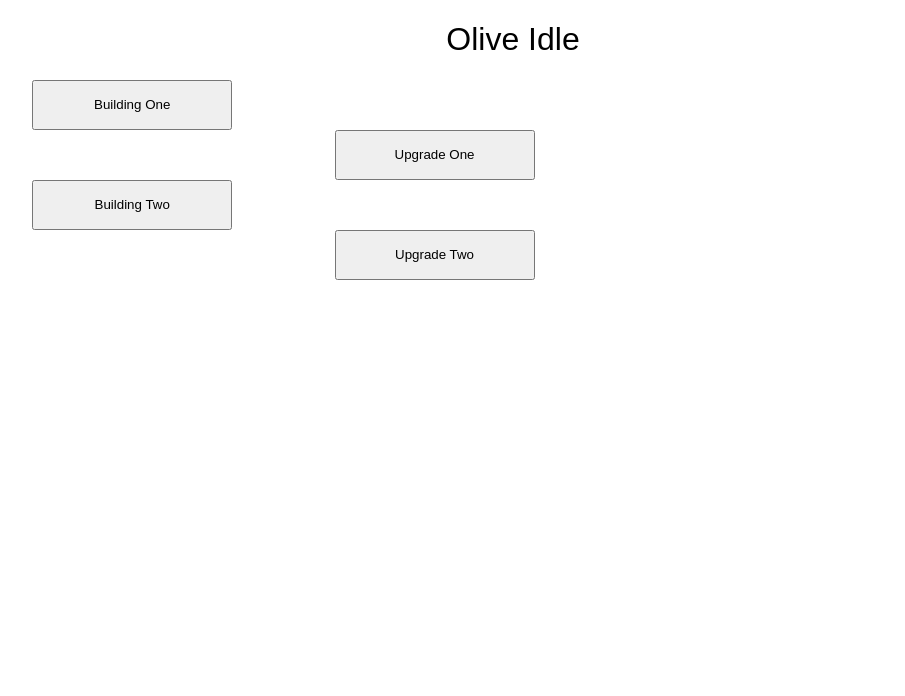
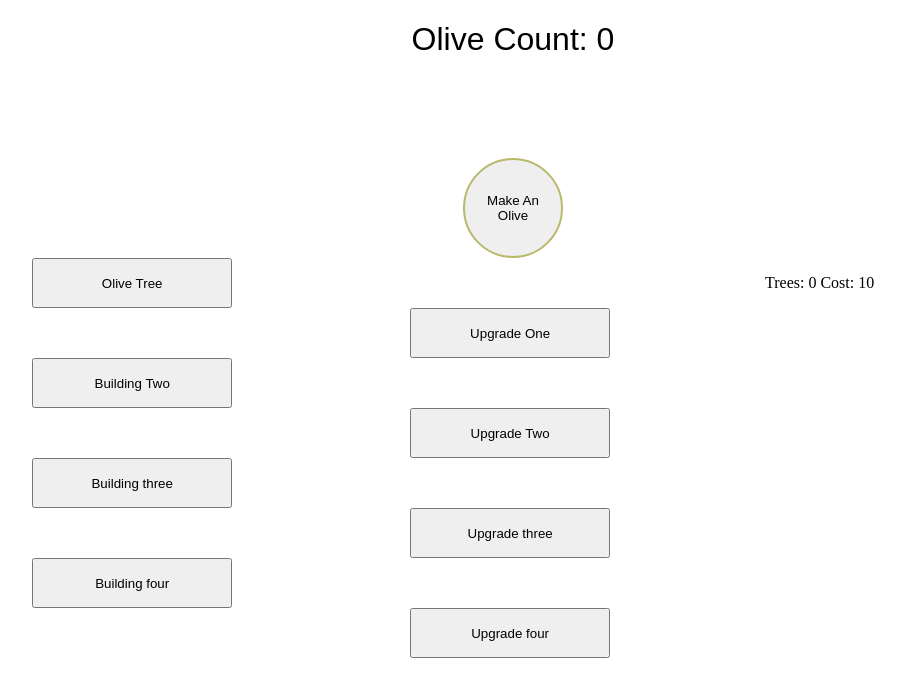
Before and after one commit to T-Trojanowski/idle-game, a plain HTML site: page index.html in a window 1280 px wide. Shown: the whole page, without its empty margins (127-1032 px from the left). Drawn offline with Linux system fonts and the light colour scheme.

Commit message:
the numbers go up now

```diff
--- a/index.html
+++ b/index.html
@@ -4,33 +4,27 @@
     <head>
         <meta charset="utf-8">
 
-        <title>Blank template</title>
+        <title>Olive Idle</title>
 
         <!-- Load external CSS styles -->
         <link rel="stylesheet" href="styles.css">
 
     </head>
     <style>
-        .button1 {
-        height:50px;width:200px;
-        margin-left: 4cm;
-        margin-right: 12cm;
-        }
-        .button2 {
-        height:50px;width:200px;
-        margin-left: 12cm;
-        margin-right: 4cm;
-        }
 
     </style>
 
+
     <body>
 
-        <h1>Olive Idle</h1>
+        <h1>Olive Count: <span id="olives">0</span> </h1>
+        <div style="text-align:center;">
+            <button onclick="OliveClick(1)"; class="oliveButton">Make An Olive</button>
+        </div>
 
-
-        <button class="button1">Building One</button>
-
+        <button onClick="buyTree()"; class="button1">Olive Tree</button>
+        Trees: <span id="trees">0</span>
+        Cost: <span id="treeCost">10</span>
         <button class="button2">Upgrade One</button>
 
         <div></div>
@@ -38,11 +32,19 @@
 
         <button class="button2">Upgrade Two</button>
 
+        <div></div>
+        <button class="button1">Building three</button>
+
+        <button class="button2">Upgrade three</button>
+
+        <div></div>
+        <button class="button1">Building four</button>
+
+        <button class="button2">Upgrade four</button>
 
 
         <!-- Load external JavaScript -->
-        <script src="scripts.js"></script>
-
+        <script type ="text/javascript" src="scripts.js"></script>
     </body>
 
 </html>
--- /dev/null
+++ b/scripts.js
@@ -0,0 +1,25 @@
+
+var olives = 0;
+var trees = 0;
+var treeCost = 10;
+
+function OliveClick(number){
+    olives = olives + number;
+    document.getElementById("olives").innerHTML = olives;
+};
+
+function buyTree(){
+    treeCost = Math.floor(10 * Math.pow(1.1,trees));
+    if(olives >= treeCost){
+        trees = trees + 1;
+        olives = olives - treeCost;
+        document.getElementById('trees').innerHTML = trees;
+        document.getElementById('olives').innerHTML = olives;
+    };
+    var nextCost = Math.floor(10 * Math.pow(1.1,trees));
+    document.getElementById('treeCost').innerHTML = nextCost;
+};
+
+window.setInterval(function(){
+    OliveClick(trees);
+}, 1000);
--- a/styles.css
+++ b/styles.css
@@ -1,7 +1,25 @@
-/* Place your CSS styles in this file */
 
 h1 {
     text-align: center;
     font-family: "Source Sans Pro", sans-serif;
     font-weight: normal;
+    margin-bottom: 100px;
 }
+.oliveButton{
+    margin:0px;
+    height:100px;
+    width:100px;
+    border: 2px solid #BAB86C;
+    border-radius: 50%;
+    z-index: 2;
+}
+.button1 {
+    height:50px;width:200px;
+    margin-left: 4cm;
+    margin-right: 14cm;
+}
+.button2 {
+    height:50px;width:200px;
+    margin-left: 14cm;
+    margin-right: 4cm;
+}
```
